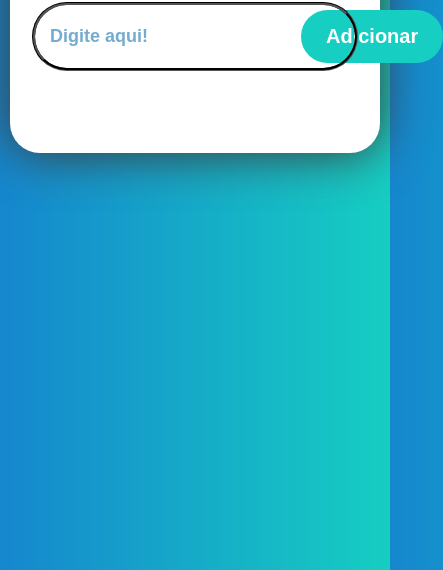
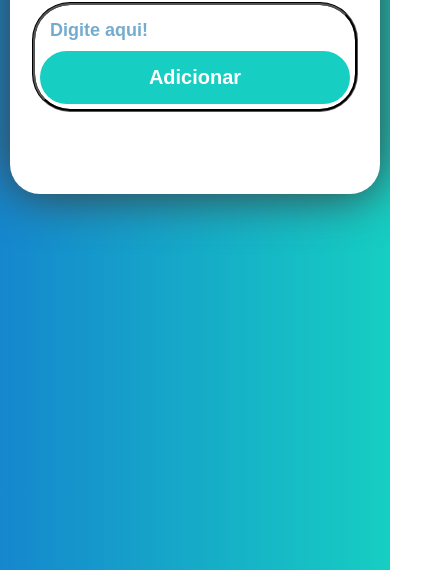
Before and after one commit to lleandrogon/lista-de-tarefas-desenvolve, a plain HTML site: page index.html in a window 390 px wide. Shown: the part 274-844 px from the top of the page, 443 px wide, since content can reach past the window. Drawn offline with Linux system fonts and the light colour scheme.

Commit message:
Update style.css

```diff
--- a/style.css
+++ b/style.css
@@ -137,3 +137,10 @@ ul li.marcado span:hover {
     background: white;
     color: black;
 }
+
+@media (max-width: 600px) {
+    .input {
+        flex-direction: column;
+        align-items: stretch;
+    }
+}
```
